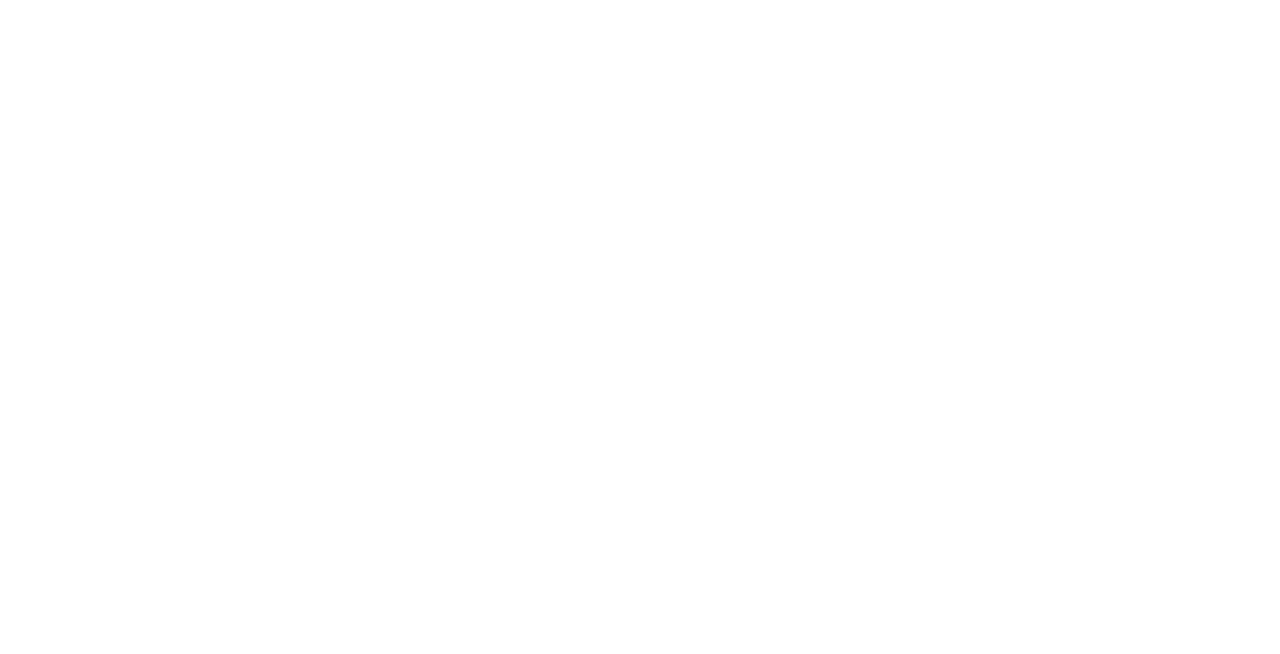
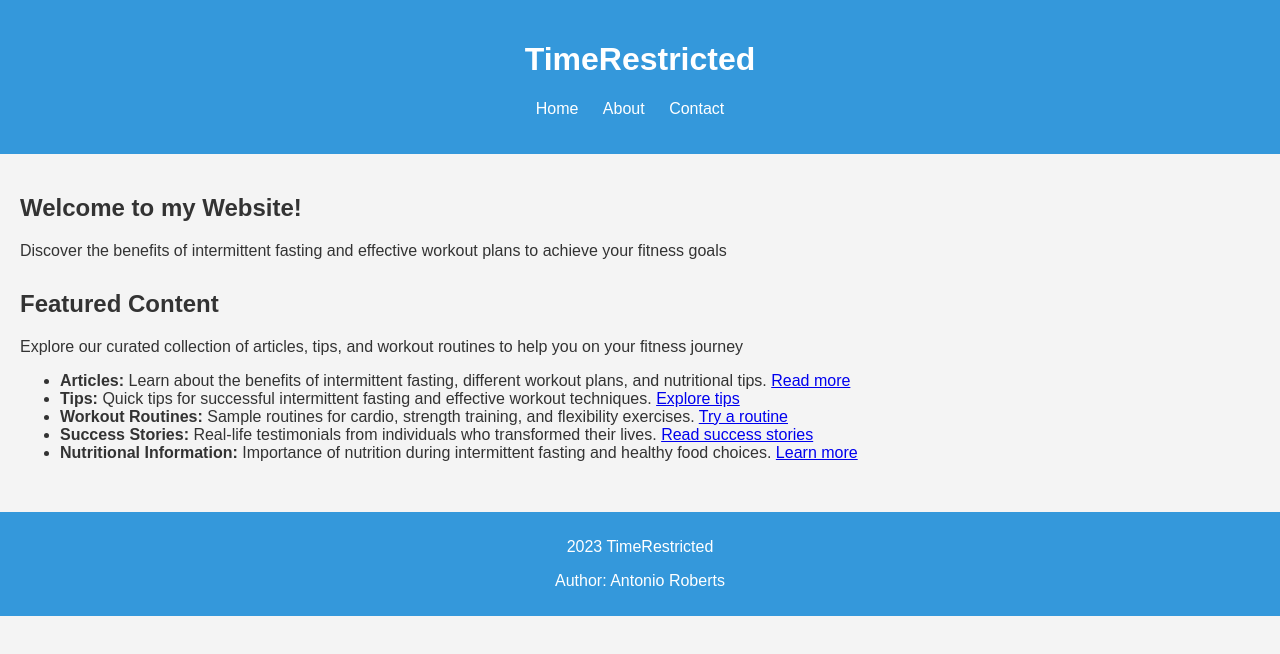
Before and after one commit to evroyr/Capstone, a website: page index.html in a window 1280 px wide. Drawn offline with Linux system fonts and the light colour scheme.

Commit message:
homework4

```diff
--- /dev/null
+++ b/about.html
@@ -0,0 +1,40 @@
+<!DOCTYPE html>
+<html lang="en">
+<head>
+    <meta charset="UTF-8">
+    <meta name="viewport" content="width=device-width, initial-scale=1.0">
+    <title>About Us</title>
+    <link rel="stylesheet" href="styles.css">
+</head>
+<body>
+
+    <header>
+        <h1>About Us</h1>
+        <nav>
+            <ul>
+                <li><a href="index.html">Home</a></li>
+                <li><a href="about.html">About</a></li>
+                <li><a href="contact.html">Contact</a></li>
+            </ul>
+        </nav>
+    </header>
+
+    <main>
+        <section>
+            <h2>Our Story</h2>
+            <p>Learn more about our mission and the team behind the TimeRestricted Website.</p>
+        </section>
+
+        <section>
+            <h2>Our Vision</h2>
+            <p>Discover our vision for promoting a healthy lifestyle through balanced nutrition and effective exercise routines.</p>
+        </section>
+    </main>
+
+    <footer>
+        <p> TimeRestricted</p>
+        <p>Author:Antonio Roberts</p>
+    </footer>
+
+</body>
+</html>
--- a/index.html
+++ b/index.html
@@ -3,11 +3,47 @@
 
 <head>
   <meta charset="utf-8">
-  <meta name="viewpoint" content="width=device-width, initial-scale=1.0>
+  <meta name="viewport" content="width=device-width, initial-scale=1.0">
+  <title>TimeRestricted</title>
   <link rel="stylesheet" href="style.css">
-  <title>TimeRestricted</title>
 </head>
+<body>
+    <header>
+        <h1>TimeRestricted</h1>
+        <nav>
+            <ul>
+                <li><a href="index.html">Home</a></li>
+                <li><a href="about.html">About</a></li>
+                <li><a href="contact.html">Contact</a></li>
+            </ul>
+        </nav>
+    </header>
+    <main>
+        <section>
+            <h2>Welcome to my Website!</h2>
+            <P>Discover the benefits of intermittent fasting and effective workout plans to achieve your fitness goals</P>
+        </section>
 
+        <section>
+          <h2>Featured Content</h2>
+          <p>Explore our curated collection of articles, tips, and workout routines to help you on your fitness journey</p>
+          <ul>
+            <li><strong>Articles:</strong> Learn about the benefits of intermittent fasting, different workout plans, and nutritional tips. <a href="#">Read more</a></li>
+            <li><strong>Tips:</strong> Quick tips for successful intermittent fasting and effective workout techniques. <a href="#">Explore tips</a></li>
+            <li><strong>Workout Routines:</strong> Sample routines for cardio, strength training, and flexibility exercises. <a href="#">Try a routine</a></li>
+            <li><strong>Success Stories:</strong> Real-life testimonials from individuals who transformed their lives. <a href="#">Read success stories</a></li>
+            <li><strong>Nutritional Information:</strong> Importance of nutrition during intermittent fasting and healthy food choices. <a href="#">Learn more</a></li>
+          </ul>
+        </section>
+    </main>
+    <footer>
+        <p>2023 TimeRestricted</p>
+        <p>Author: Antonio Roberts</p>
+
+    </footer>
+
+
+  </body>
 
 
 
--- a/style.css
+++ b/style.css
@@ -0,0 +1,45 @@
+body {
+  font-family: 'Arial', sans-serif;
+  margin: 0;
+  padding: 0;
+  box-sizing: border-box;
+  background-color: #f4f4f4;
+  color: #333;
+}
+
+header {
+  background-color: #3498db;
+  color: #fff;
+  padding: 20px;
+  text-align: center;
+}
+
+nav ul {
+  list-style: none;
+  padding: 0;
+}
+
+nav li {
+  display: inline;
+  margin-right: 20px;
+}
+
+nav a {
+  text-decoration: none;
+  color: #fff;
+}
+
+main {
+  padding: 20px;
+}
+
+section {
+  margin-bottom: 30px;
+}
+
+footer {
+  background-color: #3498db;
+  color: #fff;
+  text-align: center;
+  padding: 10px;
+}
```
Also changed, not shown: contact.html (added, +51 -0 lines), docs/project-planning.md (line endings or trailing spaces).
